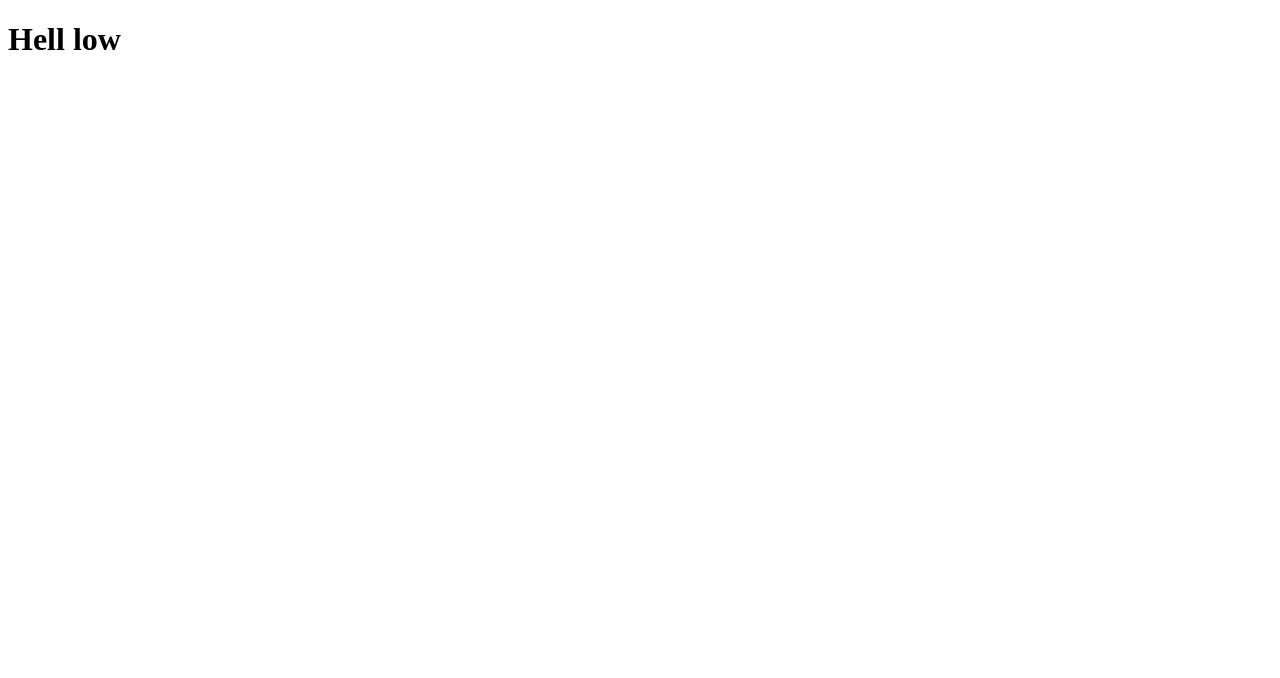
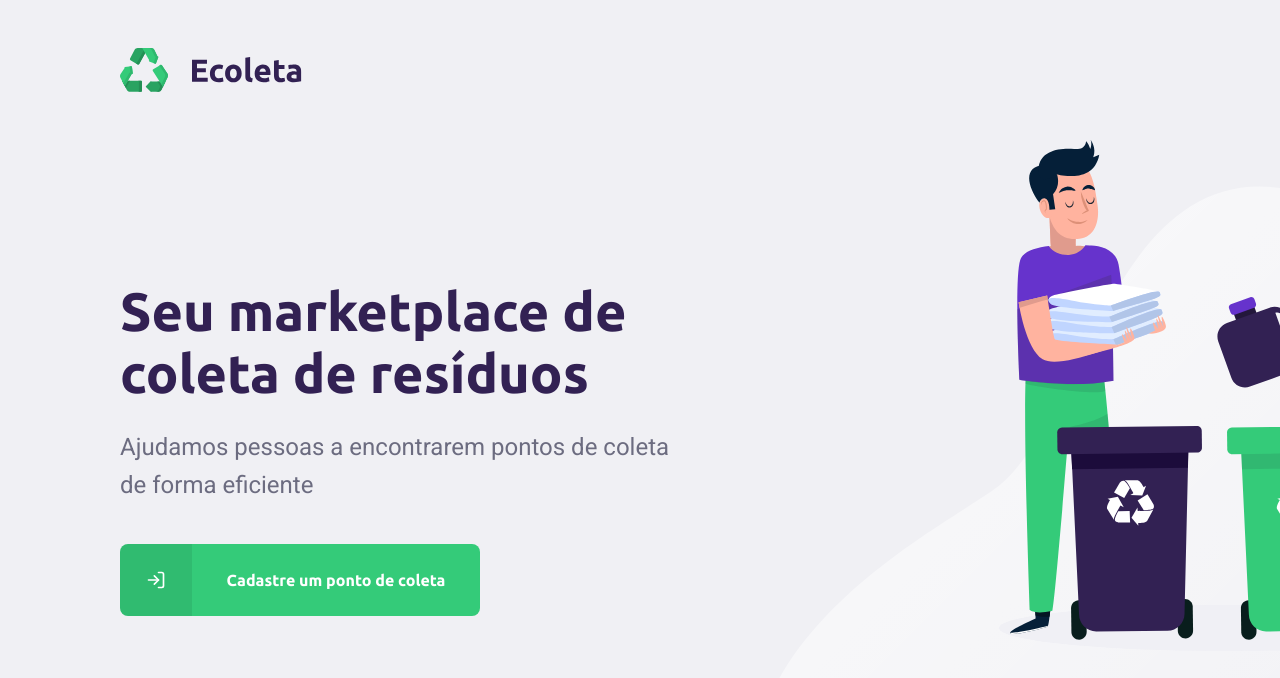
Before and after one commit to Frauches/ecoleta-web, a React (Create React App) app: page / in a window 1280 px wide. Shown: the top 678 px of the page. Built offline with nearby package versions, Linux system fonts and the light colour scheme.

Commit message:
Create Home page and its styles

```diff
--- a/src/App.tsx
+++ b/src/App.tsx
@@ -1,10 +1,12 @@
-import React from 'react';
+import React from "react";
+import './App.css';
+import Routes from './routes';
 
 function App() {
   return (
-    <div className="App">
-      <h1>Hell low</h1>
-    </div>
+    <>
+      <Routes/>
+    </>
   );
 }
 
--- /dev/null
+++ b/src/pages/CreatePoint/index.tsx
@@ -0,0 +1,9 @@
+import React from 'react';
+
+const CreatePoint: React.FC = () => {
+  return (
+    <h1>Hey</h1>
+  )
+}
+
+export default CreatePoint;
--- /dev/null
+++ b/src/pages/Home/index.tsx
@@ -0,0 +1,32 @@
+import React from "react";
+import { FiLogIn } from "react-icons/fi";
+import logo from "../../assets/logo.svg";
+import "./styles.css";
+
+const Home: React.FC = () => {
+  return (
+    <div id="page-home">
+      <div className="content">
+        <header>
+          <img src={logo} alt="Ecoleta" />
+        </header>
+
+        <main>
+          <h1>Seu marketplace de coleta de resíduos</h1>
+          <p>
+            Ajudamos pessoas a encontrarem pontos de coleta de forma eficiente
+          </p>
+
+          <a href="/cadastro">
+            <span>
+              <FiLogIn />
+            </span>
+            <strong>Cadastre um ponto de coleta</strong>
+          </a>
+        </main>
+      </div>
+    </div>
+  );
+};
+
+export default Home;
--- /dev/null
+++ b/src/pages/Home/styles.css
@@ -0,0 +1,107 @@
+#page-home {
+  height: 100vh;
+
+  background: url('../../assets/home-background.svg') no-repeat 750px bottom;
+}
+
+#page-home .content {
+  width: 100%;
+  height: 100%;
+  max-width: 1100px;
+  margin: 0 auto;
+  padding: 0 30px;
+
+  display: flex;
+  flex-direction: column;
+  align-items: flex-start;
+}
+
+#page-home .content header {
+  margin: 48px 0 0;
+}
+
+#page-home .content main {
+  flex: 1;
+  max-width: 560px;
+
+  display: flex;
+  flex-direction: column;
+  justify-content: center;
+}
+
+#page-home .content main h1 {
+  font-size: 54px;
+  color: var(--title-color);
+}
+
+#page-home .content main p {
+  font-size: 24px;
+  margin-top: 24px;
+  line-height: 38px;
+}
+
+#page-home .content main a {
+  width: 100%;
+  max-width: 360px;
+  height: 72px;
+  background: var(--primary-color);
+  border-radius: 8px;
+  text-decoration: none;
+
+  display: flex;
+  align-items: center;
+  overflow: hidden;
+
+  margin-top: 40px;
+}
+
+#page-home .content main a span {
+  display: block;
+  background: rgba(0, 0, 0, 0.08);
+  width: 72px;
+  height: 72px;
+
+  display: flex;
+  align-items: center;
+  justify-content: center;
+  transition: background-color 0.2s;
+}
+
+#page-home .content main a span svg {
+  color: #FFF;
+  width: 20px;
+  height: 20px;
+}
+
+#page-home .content main a strong {
+  flex: 1;
+  text-align: center;
+  color: #FFF;
+}
+
+#page-home .content main a:hover {
+  background: #2FB86E;
+}
+
+@media(max-width: 900px) {
+  #page-home .content {
+    align-items: center;
+    text-align: center;
+  }
+
+  #page-home .content header {
+    margin: 48px auto 0;
+  }
+
+  #page-home .content main {
+    align-items: center;
+  }
+
+  #page-home .content main h1 {
+    font-size: 42px;
+  }
+
+  #page-home .content main p {
+    font-size: 24px;
+  }
+}
--- /dev/null
+++ b/src/routes.tsx
@@ -0,0 +1,16 @@
+import React from "react";
+import { Route, BrowserRouter } from "react-router-dom";
+import Home from './pages/Home/index';
+import CreatePoint from './pages/CreatePoint/index';
+
+const Routes = () => {
+  return (
+    <BrowserRouter>
+      <Route component={Home} exact path="/"/>
+      <Route component={CreatePoint} path="/create-point"/>
+    </BrowserRouter>
+  );
+};
+
+
+export default Routes;
```
Also changed, not shown: src/assets/home-background.svg (added), src/assets/logo.svg (added).
